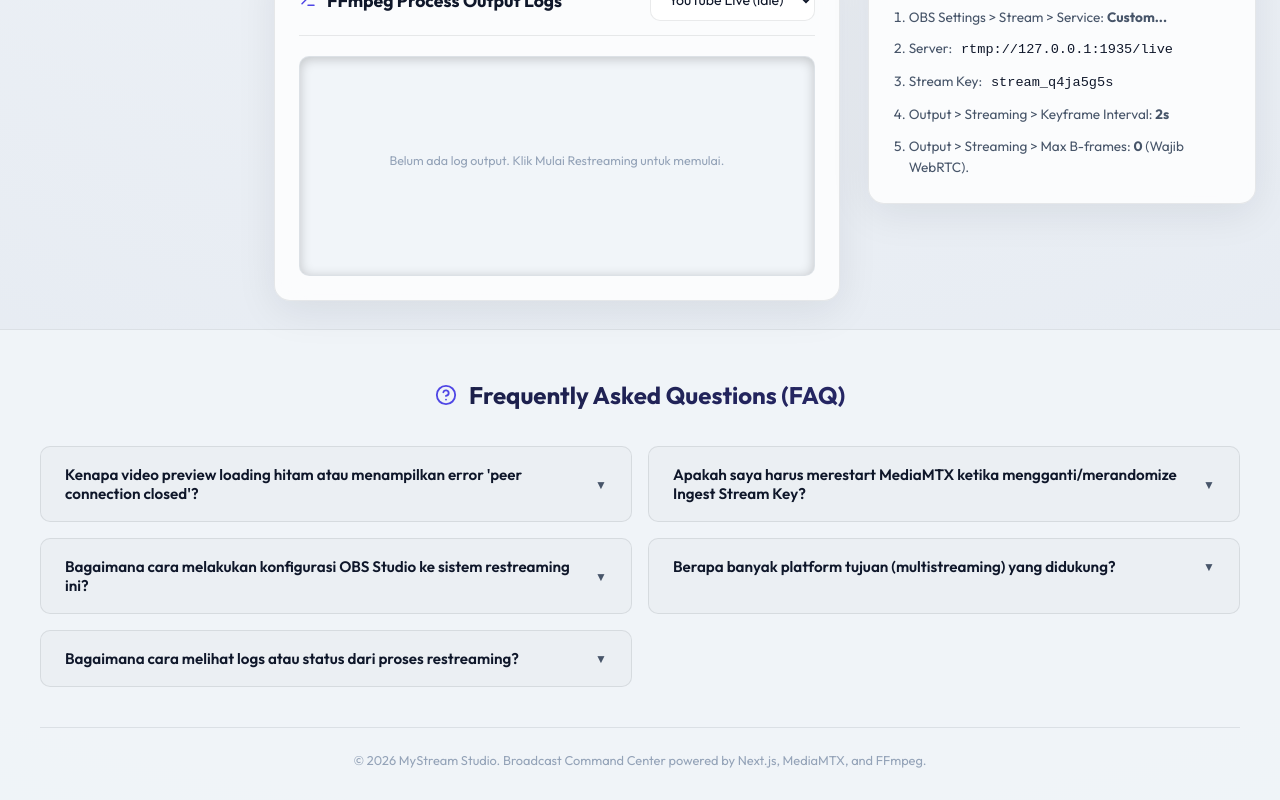
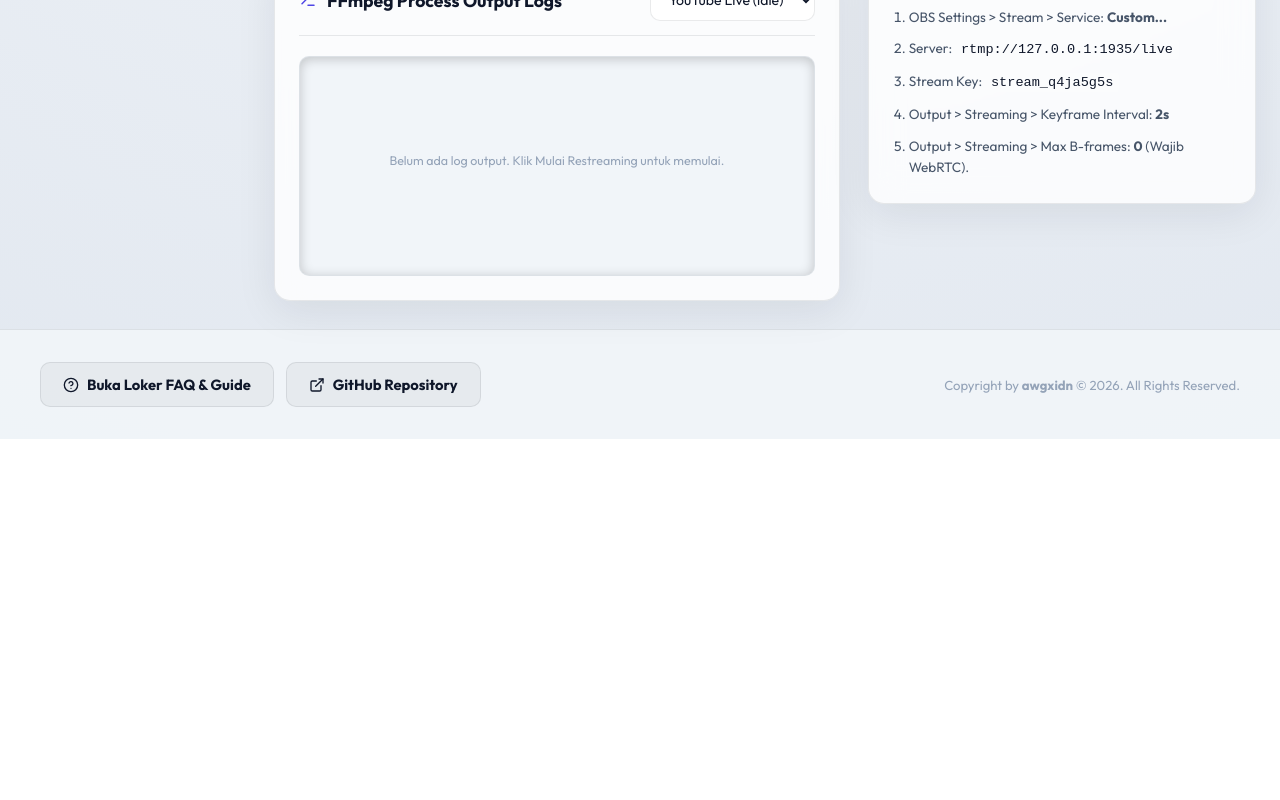
Before and after one commit to studentawangihti/mystream, a Next.js app: page / in a window 1280 px wide. Shown: the part 1085-1885 px from the top of the page. After the commit the page ends 1524 px from the top, so only its background shows below. Built offline with nearby package versions, Linux system fonts and the light colour scheme.

Commit message:
feat: hide FAQ inside interactive modal locker, add GitHub link, update copyright to awgxidn

```diff
--- a/app/globals.css
+++ b/app/globals.css
@@ -615,7 +615,7 @@ html, body {
 .app-footer {
   background-color: var(--bg-footer);
   border-top: 1px solid var(--border);
-  padding: 50px 24px 32px 24px;
+  padding: 32px 24px;
   margin-top: auto;
   transition: background-color 0.3s ease;
 }
@@ -626,24 +626,20 @@ html, body {
 }
 
 .faq-title {
-  text-align: center;
-  font-size: 1.5rem;
+  font-size: 1.35rem;
   font-weight: 700;
-  margin-bottom: 36px;
   background: var(--faq-title-grad);
   -webkit-background-clip: text;
   -webkit-text-fill-color: transparent;
   display: flex;
   align-items: center;
-  justify-content: center;
-  gap: 12px;
+  gap: 10px;
 }
 
 .faq-grid {
   display: grid;
   grid-template-columns: 1fr;
   gap: 16px;
-  margin-bottom: 40px;
 }
 
 @media (min-width: 768px) {
@@ -709,12 +705,67 @@ html, body {
 }
 
 .footer-copy {
-  text-align: center;
-  font-size: 0.8rem;
+  font-size: 0.82rem;
   color: var(--text-muted);
-  border-top: 1px solid var(--border);
-  padding-top: 24px;
-  margin-top: 24px;
+}
+
+/* FAQ Locker Modal System */
+.faq-modal-overlay {
+  position: fixed;
+  top: 0;
+  left: 0;
+  width: 100vw;
+  height: 100vh;
+  background: rgba(0, 0, 0, 0.75);
+  backdrop-filter: blur(12px);
+  -webkit-backdrop-filter: blur(12px);
+  z-index: 1000;
+  display: flex;
+  align-items: center;
+  justify-content: center;
+  padding: 24px;
+  animation: fadeIn 0.25s ease;
+}
+
+.faq-modal-card {
+  background: var(--bg-card);
+  backdrop-filter: blur(20px);
+  -webkit-backdrop-filter: blur(20px);
+  border: 1px solid var(--border-hover);
+  border-radius: var(--radius-lg);
+  max-width: 960px;
+  width: 100%;
+  max-height: 85vh;
+  display: flex;
+  flex-direction: column;
+  box-shadow: 0 20px 60px rgba(0, 0, 0, 0.6);
+  overflow: hidden;
+  animation: scaleUp 0.25s ease;
+}
+
+.faq-modal-header {
+  padding: 20px 28px;
+  border-bottom: 1px solid var(--border);
+  display: flex;
+  align-items: center;
+  justify-content: space-between;
+  background: rgba(255, 255, 255, 0.02);
+}
+
+.faq-modal-body {
+  padding: 28px;
+  overflow-y: auto;
+  flex: 1;
+}
+
+@keyframes fadeIn {
+  from { opacity: 0; }
+  to { opacity: 1; }
+}
+
+@keyframes scaleUp {
+  from { transform: scale(0.95); opacity: 0; }
+  to { transform: scale(1); opacity: 1; }
 }
 
 /* Theme Toggle Button Group */
--- a/app/page.tsx
+++ b/app/page.tsx
@@ -23,7 +23,8 @@ import {
   Check,
   Compass,
   Layers,
-  FileText
+  FileText,
+  X
 } from 'lucide-react';
 
 interface Destination {
@@ -74,6 +75,7 @@ export default function Dashboard() {
   const [ingestKey, setIngestKey] = useState<string>('test');
   const [playerKey, setPlayerKey] = useState<number>(0);
   const [openFaqIndex, setOpenFaqIndex] = useState<number | null>(null);
+  const [isFaqOpen, setIsFaqOpen] = useState<boolean>(false);
   const [theme, setTheme] = useState<'light' | 'dark' | 'system'>('system');
   const [copiedServer, setCopiedServer] = useState<boolean>(false);
   const [copiedKey, setCopiedKey] = useState<boolean>(false);
@@ -486,10 +488,10 @@ export default function Dashboard() {
             </li>
             <li>
               <a
-                className={`sidebar-nav-item ${activeNav === 'faq' ? 'active' : ''}`}
-                onClick={() => scrollToSection('sec-faq')}
+                className="sidebar-nav-item"
+                onClick={() => setIsFaqOpen(true)}
               >
-                <HelpCircle size={18} /> FAQ & Guide
+                <HelpCircle size={18} /> Buka Loker FAQ
               </a>
             </li>
           </ul>
@@ -850,14 +852,25 @@ export default function Dashboard() {
         </main>
       </div>
 
-      {/* 2-Column FAQ Footer Grid */}
-      <footer id="sec-faq" className="app-footer">
-        <div className="footer-inner">
+      {/* Loker FAQ Modal Component */}
+      {isFaqOpen && (
+        <div className="faq-modal-overlay" onClick={() => setIsFaqOpen(false)}>
+          <div className="faq-modal-card" onClick={(e) => e.stopPropagation()}>
+            <div className="faq-modal-header">
               <h2 className="faq-title">
                 <HelpCircle size={22} style={{ color: 'var(--primary)' }} />
-            Frequently Asked Questions (FAQ)
+                Loker FAQ & Support Guide
               </h2>
+              <button
+                className="btn btn-secondary"
+                style={{ padding: '6px 12px', fontSize: '0.82rem' }}
+                onClick={() => setIsFaqOpen(false)}
+              >
+                <X size={16} /> Tutup Loker
+              </button>
+            </div>
 
+            <div className="faq-modal-body">
               <div className="faq-grid">
                 {faqData.map((faq, index) => (
                   <div
@@ -874,9 +887,31 @@ export default function Dashboard() {
                   </div>
                 ))}
               </div>
+            </div>
+          </div>
+        </div>
+      )}
+
+      {/* Compact Clean Footer */}
+      <footer className="app-footer">
+        <div className="footer-inner" style={{ display: 'flex', flexWrap: 'wrap', alignItems: 'center', justifyContent: 'space-between', gap: '16px' }}>
+          <div style={{ display: 'flex', alignItems: 'center', gap: '12px' }}>
+            <button className="btn btn-secondary" onClick={() => setIsFaqOpen(true)}>
+              <HelpCircle size={16} /> Buka Loker FAQ & Guide
+            </button>
+            <a
+              href="https://github.com/studentawangihti/mystream"
+              target="_blank"
+              rel="noopener noreferrer"
+              className="btn btn-secondary"
+              style={{ textDecoration: 'none' }}
+            >
+              <ExternalLink size={16} /> GitHub Repository
+            </a>
+          </div>
 
           <div className="footer-copy">
-            <p>&copy; {new Date().getFullYear()} MyStream Studio. Broadcast Command Center powered by Next.js, MediaMTX, and FFmpeg.</p>
+            <p>Copyright by <strong>awgxidn</strong> &copy; {new Date().getFullYear()}. All Rights Reserved.</p>
           </div>
         </div>
       </footer>
```
Lines whose indentation alone changed are shown as unchanged.
